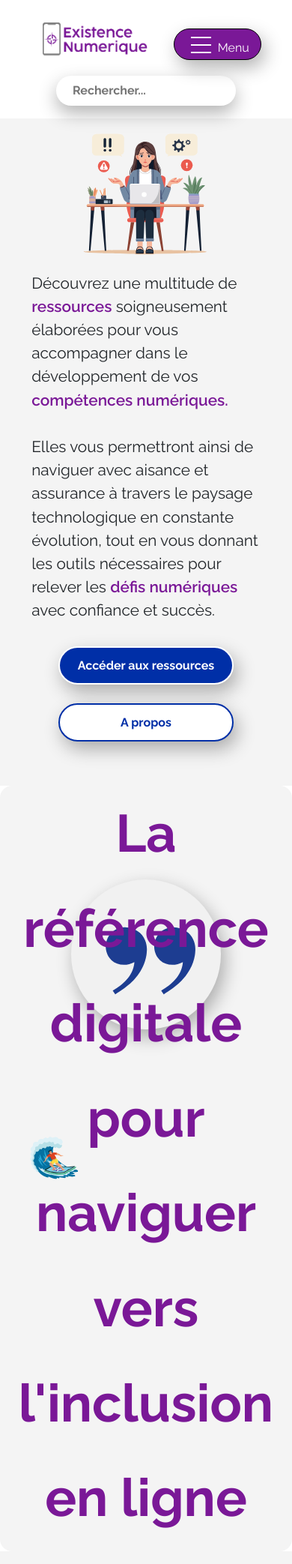
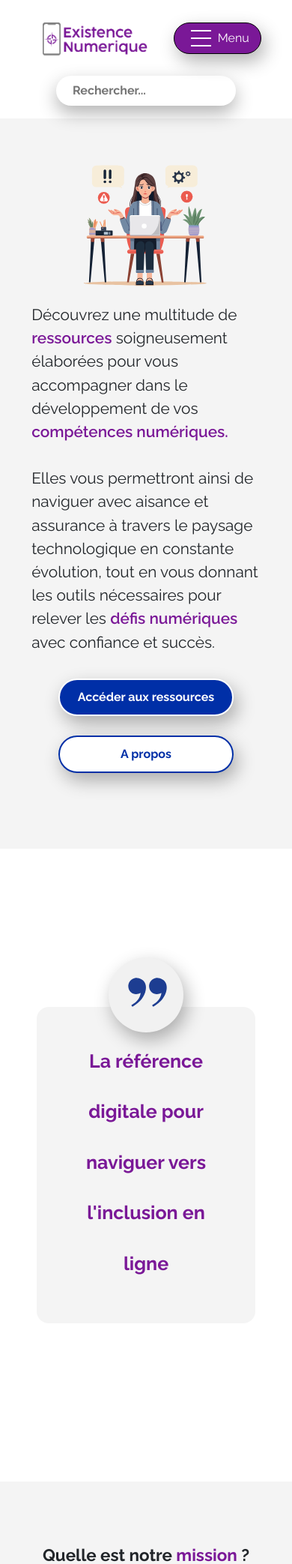
Before and after one commit to Nabil-Hosseinee/LITIS, a PHP site: page / in a window 390 px wide. Shown: the top 2086 px of the page at 75% size. Run offline with PHP 8.4, Linux system fonts and the light colour scheme; some libraries are stand-ins or nearby versions.

Commit message:
about responsive

```diff
--- a/assets/css/general.css
+++ b/assets/css/general.css
@@ -36,6 +36,10 @@ li {
   border-radius: 64px;
   transition: 0.5s ease;
   box-shadow: 5px 10px 25px rgba(0, 0, 0, 0.3);
+}
+
+ol, ul {
+  padding: 0;
 }
 
 
@@ -502,10 +506,15 @@ footer {
 
   .separator {
       height: 3vh;
+      margin-top: 0.5vh !important;
   }
 
   .logo-container {
       margin-top: 3vh;
+  }
+
+  .logo-container img {
+    width: 14% !important;
   }
 }
 
@@ -545,6 +554,10 @@ footer {
   /* footer */
   footer {
     padding: 5vh 1vh;
+  }
+
+  .none a {
+    font-size: 1rem !important;
   }
 }
 
@@ -596,16 +609,16 @@ footer {
       min-width: 30vw;
       max-height: 5vh;
       margin-right: 5vw;
-      margin-top: 3vh;
+      margin-top: 1vh;
   }
 
   #burger-menu-phone button span {
       margin-right: 8vw;
-      margin-top: 1.5vh;
+      margin-top: 0.5vh;
   }
 
   #burger-menu-phone button p {
-    padding-top: 1vh;
+    padding-top: 0.5vh;
     padding-left: 11vw;
 }
 
--- a/assets/css/style.css
+++ b/assets/css/style.css
@@ -81,21 +81,14 @@ body {
 }
 
 .slogan_img {
-    width: 20%;
-}
-
-.slogan_droite {
-    position: absolute;
-    top: 45%;
-    left: 8%;
-    transform:  rotate(-15deg);
+    width: 30%;
 }
 
 .slogan_gauche {
     position: absolute;
-    top: 35%;
-    left: 70%;
-    transform: rotate(15deg);
+    bottom: -25%;
+    left: -10%;
+    transform: rotate(-15deg);
 }
 
 .slogan .circle {
@@ -110,6 +103,7 @@ body {
     box-shadow: 5px 10px 25px rgba(0, 0, 0, 0.3);
     padding-bottom: 3vh;
     padding-right: 0.5vw;
+    z-index: 999;
 }
 
 .slogan .circle img {
@@ -119,6 +113,7 @@ body {
 .slogan .container {
     background-color: var(--gris-clair);
     min-height: 50vh;
+    position: relative;
 }
 
 h1 {
@@ -196,53 +191,35 @@ h1 {
     width: 100%;
     height: 20vh;
     margin: 50px 0;
-    /* background-color: #250000; */
-}
-
-
-/* footer */
-
-footer {
-    padding: 5vh;
-    /* background-color: var(--gris-clair); */
-}
-
-.link-container ul li a {
-    color: var(--violet);
-}
-
-.logo-container {
-    text-align: center;
-    margin-top: 5vh;
-}
-
-.logo-container img {
-    width: 10%;
-    margin: 0 4vw;
-}
-
-.separator {
-    width: 2px;
-    height: 4vh;
-    background-color: var(--violet);
-    margin: 0 2vw;
-    margin-top: 0.5vh;
-}
-
-.none {
-    display: none !important;
-}
-
-.none a {
-    color: var(--violet);
-}
-
-.top {
-    margin-bottom: 1vh;
 }
 
 
 /* media queries */
+
+@media screen and (max-width: 1400px)  {
+
+    /* presentation */
+    .presentation {
+        padding: 15vh;
+    }
+
+    .btn {
+        width: 20vw;
+    }
+
+    /* slogan */
+    .slogan .container {
+        max-width: 80vw;
+    }
+
+    .slogan_img {
+        width: 35%;
+    }
+
+    h1 {
+        font-size: 60px;
+    }
+}
 
 @media screen and (max-width: 1200px) {
     /* section presentation */
@@ -270,6 +247,25 @@ footer {
 
     .btn {
         width: 20vw;
+    }
+
+    /* slogan */
+
+    .slogan .circle {
+        width: 180px;
+        height: 180px;
+    }
+
+    .slogan .circle img {
+        transform: scale(1.3);
+    }
+
+    .slogan_img {
+        width: 38%;
+    }
+
+    h1 {
+        font-size: 50px;
     }
 
     /* section prb */
@@ -316,6 +312,29 @@ footer {
         width: 22vw;
     }
 
+    /* slogan */
+    .slogan .container {
+        max-width: 75vw;
+    }
+
+    .slogan .circle {
+        width: 160px;
+        height: 160px;
+    }
+
+    .slogan_img {
+        width: 42%;
+    }
+
+    .slogan_gauche {
+        left: -15%;
+    }
+
+    h1 {
+        padding: 0 5vh;
+        line-height: 10vh;
+    }
+
     /* section prb */
     .prb {
         padding: 10vh;
@@ -343,6 +362,10 @@ footer {
     .box .img {
         width: 70%;
     }
+
+    .box p {
+        margin-top: 8vh;
+    }
 }
 
 @media screen and (max-width: 768px) {
@@ -357,6 +380,20 @@ footer {
 
     .btn {
         width: 30vw;
+    }
+
+    /* slogan */
+    .slogan .circle {
+        width: 150px;
+        height: 150px;
+    }
+
+    h1 {
+        font-size: 45px;
+    }
+
+    .slogan_gauche {
+        bottom: -15%;
     }
 
     /* section prb */
@@ -393,6 +430,10 @@ footer {
     .big-box-content h4 {
         font-size: 1.2rem !important;
     }
+
+    .box p {
+        margin-top: 1vh;
+    }
 }
 
 @media screen and (max-width: 576px) {
@@ -417,6 +458,22 @@ footer {
         margin-top: 2vh;
     }
 
+    /* slogan */
+    .slogan_img {
+        width: 48%;
+        display: none;
+    }
+
+    .slogan .circle {
+        width: 120px;
+        height: 120px;
+    }
+
+    h1 {
+        font-size: 30px;
+        line-height: 8vh;
+    }
+
     /* section prb */
     .prb h2 {
         text-align: center;
@@ -432,7 +489,7 @@ footer {
 
     /* section tuto */
     .tuto {
-        padding: 10vh 3vh;
+        padding: 10vh 3vh 0vh 3vh;
     }
 
     .tuto h2 {
@@ -450,13 +507,17 @@ footer {
     .desapear-576 {
         display: none !important;
     }
+
+    .box p {
+        margin-top: -5vh;
+    }
 }
 
 
 @media screen and (max-width: 400px) {
     /* presentation */
     .presentation {
-        padding: 5vh 5vh;
+        padding: 10vh 5vh;
     }
 
     .images {
@@ -484,6 +545,21 @@ footer {
 
     .btn-about {
         margin-top: 3vh;
+    }
+
+    /* slogan */
+    .slogan_img {
+        display: none;
+    }
+
+    h1 {
+        font-size: 25px;
+    }
+
+    .slogan .circle {
+        width: 100px;
+        height: 100px;
+        top: 23%;
     }
 
     /* prb */
@@ -519,4 +595,8 @@ footer {
     .tuto .box-container h3  {
         font-size: 1.1rem !important;
     }
+
+    .box p {
+        margin-top: -10vh;
+    }
 }
--- a/index.php
+++ b/index.php
@@ -122,12 +122,11 @@ session_start();
 
     <!-- slogan -->
     <div class="slogan d-flex justify-content-center align-items-center">
-        <img class="slogan_img slogan_droite" src="./assets/images/illustration/slogan.svg" alt="">
-        <!-- <img class="slogan_img slogan_gauche" src="./assets/images/illustration/slogan_gauche.svg" alt=""> -->
         <div class="circle d-flex justify-content-center align-items-center">
             <img src="./assets/images/illustration/quotes.svg" alt="">
         </div>
         <div class="container rounded-4 d-flex justify-content-center align-items-center">
+            <img class="slogan_img slogan_gauche" src="./assets/images/illustration/slogan.svg" alt="">
             <h1 class="color_v">
                 La référence digitale pour naviguer vers l'inclusion en ligne
             </h1>
```
Also changed, not shown: other parts of index.php (+12 -12 lines), about.html (+26 -27 lines), assets/css/about.css (+22 -33 lines), 1 other file.
